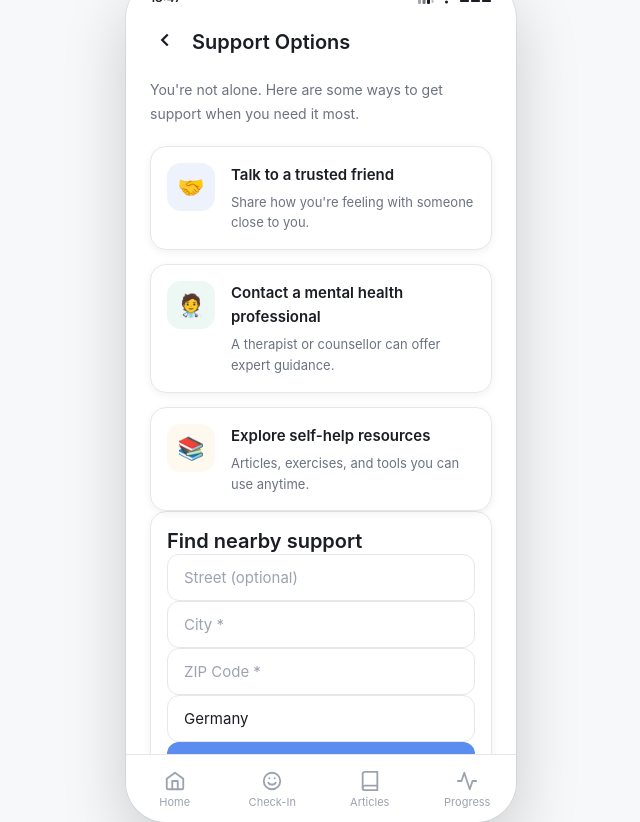
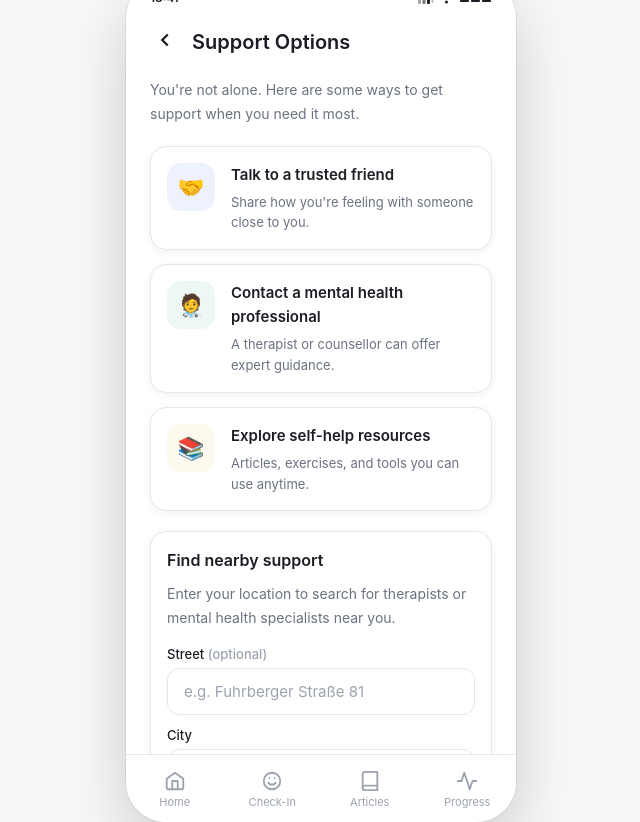
Before and after one commit to awaisq5/mind-check, a React (Vite) app in the folder client/: page /support in a window 1280 px wide. Shown: the whole page, without its empty margins (319-959 px from the left). Built offline with nearby package versions, Linux system fonts and the light colour scheme; no server answers; sample sign-in values are in the browser's storage.

Commit message:
Improve nearby support search form

```diff
--- a/client/src/components/FindSupport.jsx
+++ b/client/src/components/FindSupport.jsx
@@ -1,81 +1,106 @@
-import { useState } from "react";
+import { useState } from 'react'
 
-function FindSupport() {
+export default function FindSupport() {
   const [form, setForm] = useState({
-    street: "",
-    city: "",
-    zip: "",
-    country: "Germany",
-  });
+    street: '',
+    city: '',
+    zip: '',
+    country: 'Germany',
+  })
 
   const handleChange = (e) => {
-    setForm({
-      ...form,
+    setForm((prev) => ({
+      ...prev,
       [e.target.name]: e.target.value,
-    });
-  };
+    }))
+  }
 
   const handleSearch = () => {
-    if (!form.city || !form.zip) {
-      alert("City and ZIP are required");
-      return;
+    if (!form.city.trim() || !form.zip.trim()) {
+      alert('City and ZIP are required.')
+      return
     }
 
-    const query = `${form.street} ${form.zip} ${form.city} ${form.country} therapist`;
+    const query = [
+      form.street.trim(),
+      form.zip.trim(),
+      form.city.trim(),
+      form.country.trim(),
+      'therapist or psychotherapist',
+    ]
+      .filter(Boolean)
+      .join(' ')
 
-    const url = `https://www.google.com/maps/search/?api=1&query=${encodeURIComponent(query)}`;
-
-    window.open(url, "_blank");
-  };
+    const url = `https://www.google.com/maps/search/?api=1&query=${encodeURIComponent(query)}`
+    window.open(url, '_blank', 'noopener,noreferrer')
+  }
 
   return (
-    <div className="card bg-base-100 shadow-md p-4 space-y-3">
-      <h2 className="font-semibold text-lg">Find nearby support</h2>
+    <div className="card" style={{ marginTop: 20 }}>
+      <p
+        style={{
+          fontSize: 16,
+          fontWeight: 600,
+          color: 'var(--color-text)',
+          marginBottom: 8,
+        }}
+      >
+        Find nearby support
+      </p>
 
+      <p style={{ marginBottom: 16, lineHeight: 1.7 }}>
+        Enter your location to search for therapists or mental health specialists near you.
+      </p>
+
+      <div style={{ display: 'flex', flexDirection: 'column', gap: 12 }}>
+        <div className="input-group">
+          <label className="input-label">Street <span style={{ color: 'var(--color-text-muted)' }}>(optional)</span></label>
           <input
             type="text"
             name="street"
-        placeholder="Street (optional)"
-        className="input input-bordered w-full"
+            placeholder="e.g. Fuhrberger Straße 81"
             value={form.street}
             onChange={handleChange}
           />
+        </div>
 
+        <div className="input-group">
+          <label className="input-label">City</label>
           <input
             type="text"
             name="city"
-        placeholder="City *"
-        className="input input-bordered w-full"
+            placeholder="e.g. Celle"
             value={form.city}
             onChange={handleChange}
           />
+        </div>
 
+        <div className="input-group">
+          <label className="input-label">ZIP Code</label>
           <input
             type="text"
             name="zip"
-        placeholder="ZIP Code *"
-        className="input input-bordered w-full"
+            placeholder="e.g. 29225"
             value={form.zip}
             onChange={handleChange}
           />
+        </div>
 
+        <div className="input-group">
+          <label className="input-label">Country</label>
           <input
             type="text"
             name="country"
-        placeholder="Country"
-        className="input input-bordered w-full"
+            placeholder="e.g. Germany"
             value={form.country}
             onChange={handleChange}
           />
+        </div>
 
-      <button
-        onClick={handleSearch}
-        className="btn btn-primary w-full"
-      >
+        <button className="btn btn-secondary" onClick={handleSearch}>
           Search nearby specialists
         </button>
       </div>
-  );
+    </div>
+  )
 }
-
-export default FindSupport;
--- a/client/src/pages/SupportOptions.jsx
+++ b/client/src/pages/SupportOptions.jsx
@@ -1,6 +1,6 @@
 import { useNavigate } from 'react-router-dom'
 import BottomNav from '../components/BottomNav'
-import FindSupport from "../components/FindSupport";
+import FindSupport from '../components/FindSupport'
 
 const OPTIONS = [
   {
```
Lines whose indentation alone changed are shown as unchanged.
